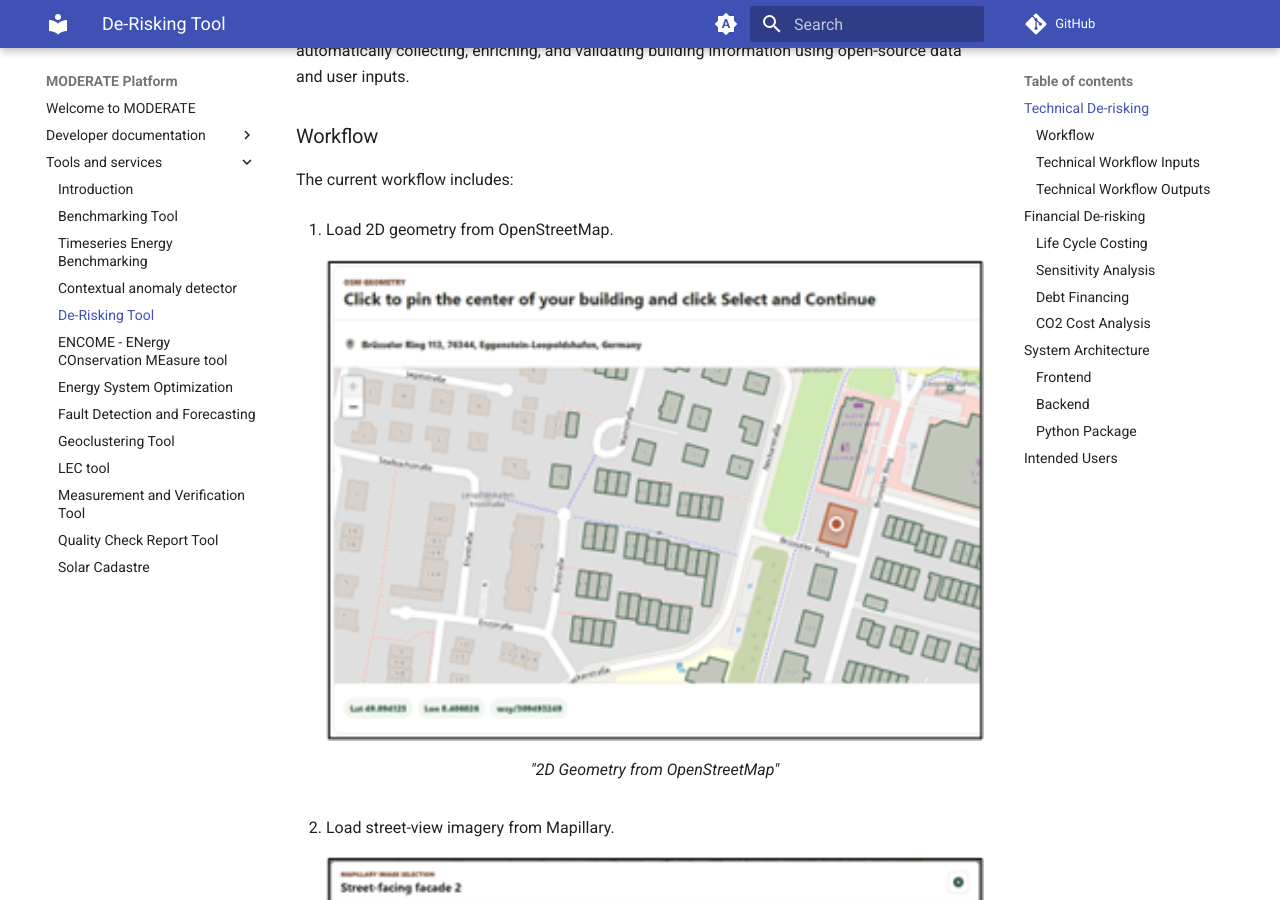
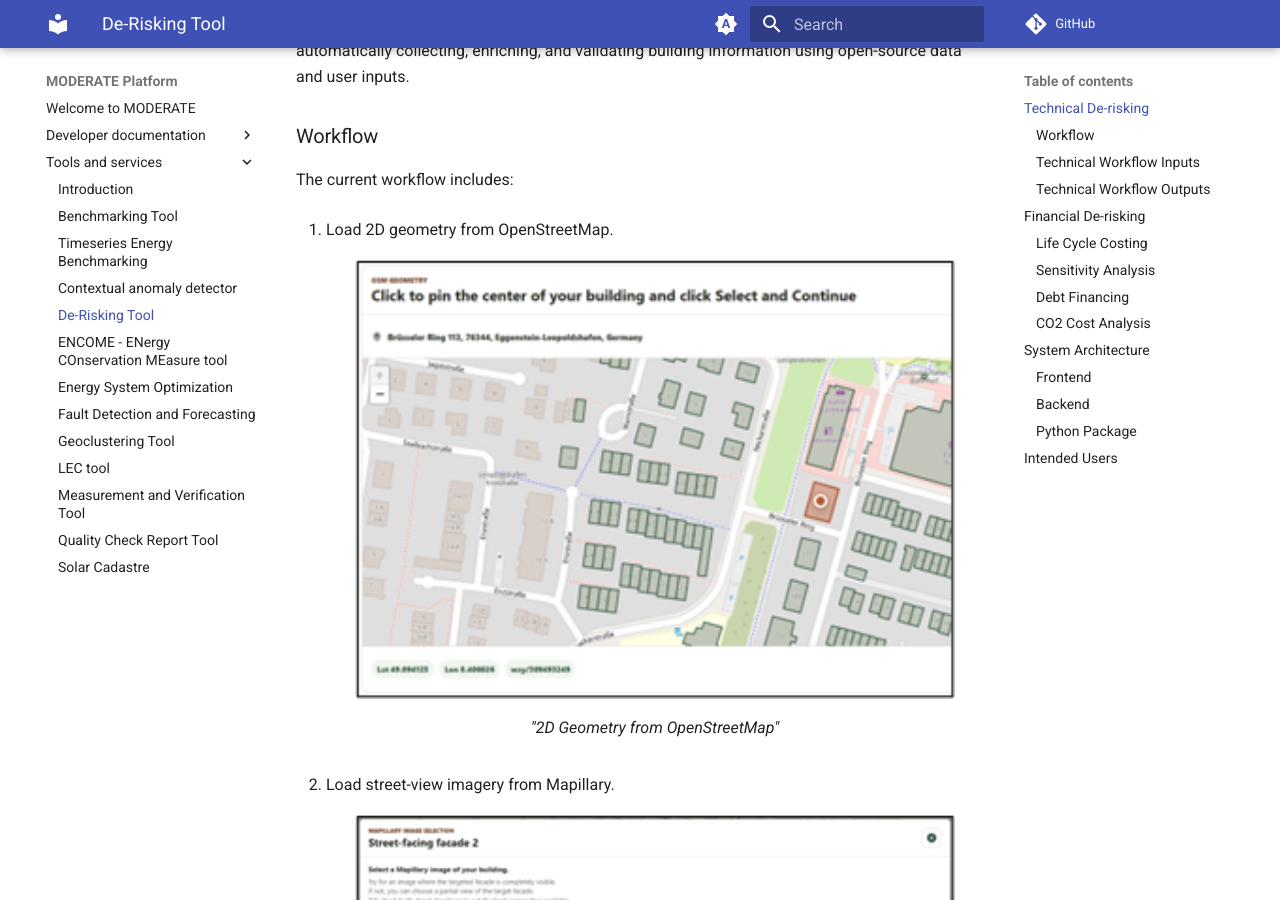
Before and after one commit to MODERATE-Project/moderate-docs, an MkDocs documentation site: the page built from docs/tools-and-services/de-risking.md, in a window 1280 px wide and 900 px high, scrolled down 691 px. Built offline with MkDocs 1.6.1 and Material for MkDocs 9.7.7, drawn with Linux system fonts in a browser that asks for light colours; comment, search, counter and statistics services are not loaded.

Commit message:
update width images

```diff
--- a/docs/tools-and-services/de-risking.md
+++ b/docs/tools-and-services/de-risking.md
@@ -32,13 +32,13 @@
 
 1. Load 2D geometry from OpenStreetMap.
     <figure markdown="span">
-    ![Image title](../imgs/de-risk-tool/load_2d_geometry_from_osm.png){ width="800" }
+    ![Image title](../imgs/de-risk-tool/load_2d_geometry_from_osm.png){ width="600" }
     <figcaption>"2D Geometry from OpenStreetMap"</figcaption>
     </figure>
 
 2. Load street-view imagery from Mapillary.
     <figure markdown="span">
-    ![Image title](../imgs/de-risk-tool/load_street_view_imagery_from_mapillary.png){ width="800" }
+    ![Image title](../imgs/de-risk-tool/load_street_view_imagery_from_mapillary.png){ width="600" }
     <figcaption>"Street-view imagery from Mapillary"</figcaption>
     </figure>
 
@@ -47,13 +47,13 @@
 
 4. Load additional building parameters from archetypes.
     <figure markdown="span">
-    ![Image title](../imgs/de-risk-tool/load_building_parameters.png){ width="800" }
+    ![Image title](../imgs/de-risk-tool/load_building_parameters.png){ width="600" }
     <figcaption>"Load building parameters from archetypes"</figcaption>
     </figure>
 
 5. Use real consumption data to calibrate the model.
     <figure markdown="span">
-    ![Image title](../imgs/de-risk-tool/use_consumption_data_to_calibrate_model.png){ width="800" }
+    ![Image title](../imgs/de-risk-tool/use_consumption_data_to_calibrate_model.png){ width="600" }
     <figcaption>"Use real consumption data to calibrate the model"</figcaption>
     </figure>
 
```
